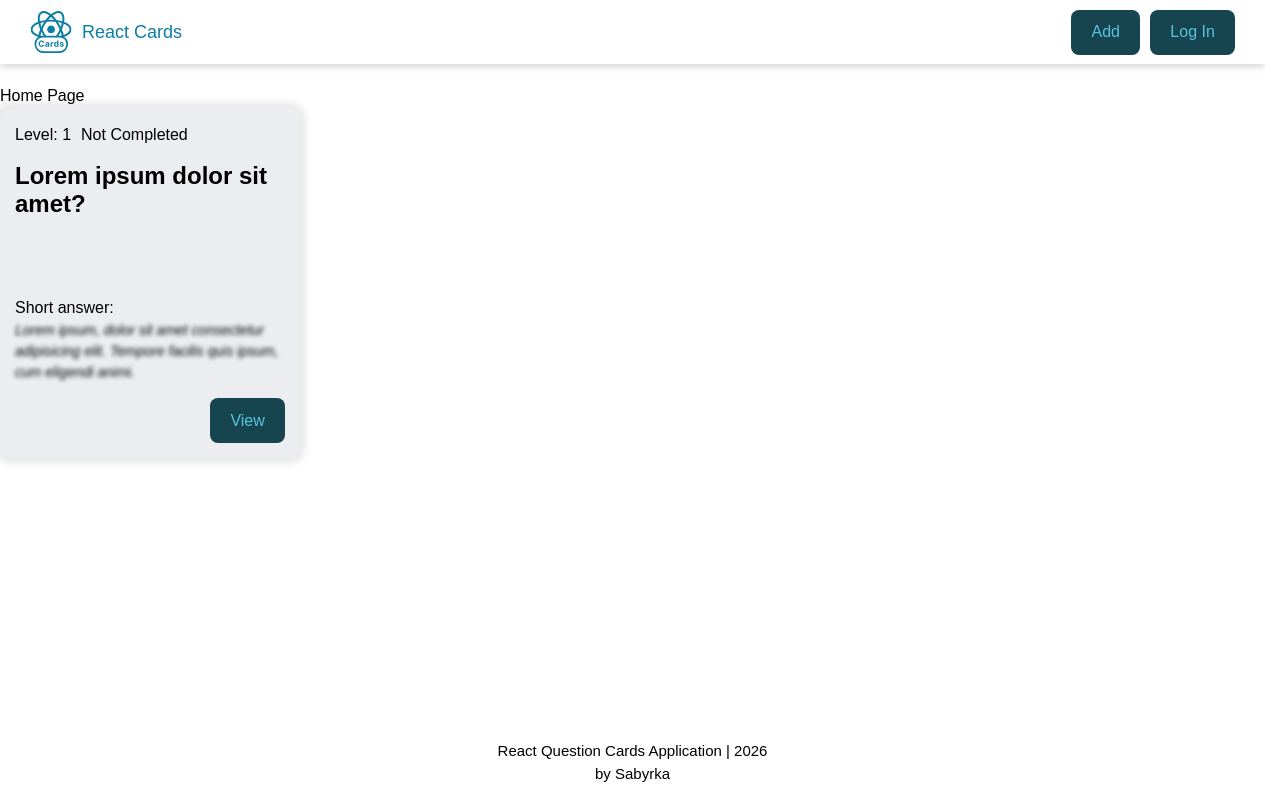
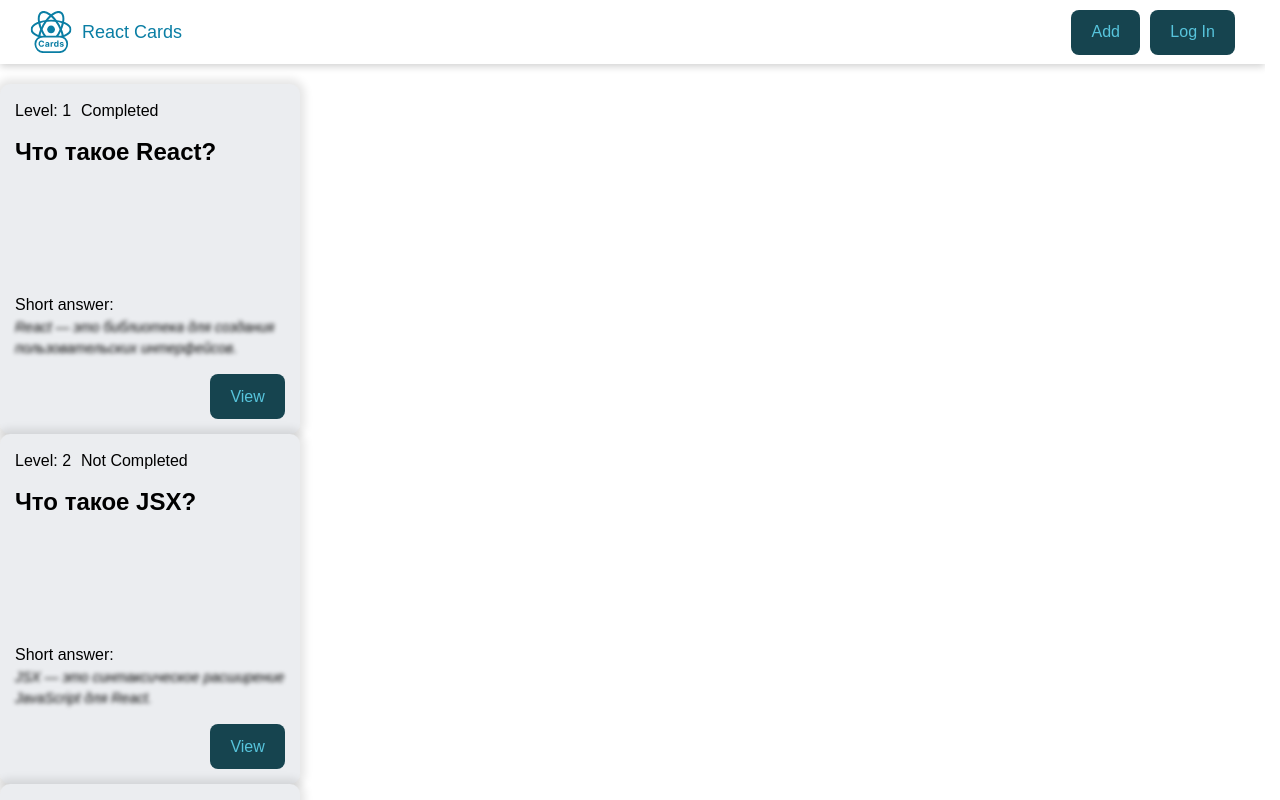
Before and after one commit to sabyrka66/react-cards, a React (Vite) app: page / in a window 1280 px wide. Built offline with nearby package versions, Linux system fonts and the light colour scheme; a web font is replaced by a local one.

Commit message:
feat: implement dynamic question card

```diff
--- a/src/App.tsx
+++ b/src/App.tsx
@@ -9,6 +9,7 @@ export const App = () => {
         <Route element={<MainLayout />}>
           <Route path="/" element={<HomePage />} />
           <Route path="/add-question" element="add question" />
+          <Route path="/question/:id" element="question page" />
         </Route>
       </Routes>
     </BrowserRouter>
--- a/src/components/QuestionCard/QuestionCard.tsx
+++ b/src/components/QuestionCard/QuestionCard.tsx
@@ -1,25 +1,43 @@
 import styles from './QuestionCard.module.css'
 import { Button } from '../Button'
+import { useNavigate } from 'react-router-dom'
 
-export const QuestionCard = () => {
+interface Props {
+  id: string
+  level: number
+  isCompleted: boolean
+  question: string
+  answer: string
+}
+
+export const QuestionCard = ({
+  id,
+  level,
+  isCompleted,
+  question,
+  answer,
+}: Props) => {
+  const navigate = useNavigate()
+
+  const handleViewCardDetails = () => {
+    void navigate(`/question/${id}`)
+  }
+
   return (
     <div className={styles.card}>
       <div className={styles.cardHeader}>
-        <span>Level: 1</span>
-        <div>Not Completed</div>
+        <span>Level: {level}</span>
+        <div>{isCompleted ? 'Completed' : 'Not Completed'}</div>
       </div>
 
-      <p className={styles.cardTitle}>Lorem ipsum dolor sit amet?</p>
+      <p className={styles.cardTitle}>{question}</p>
 
       <div className={styles.cardFooter}>
         <div>Short answer:</div>
-        <p className={styles.shortAnswer}>
-          Lorem ipsum, dolor sit amet consectetur adipisicing elit. Tempore
-          facilis quis ipsum, cum eligendi animi.
-        </p>
+        <p className={styles.shortAnswer}>{answer}</p>
       </div>
 
-      <Button>View</Button>
+      <Button onClick={handleViewCardDetails}>View</Button>
     </div>
   )
 }
--- a/src/pages/HomePage/HomePage.tsx
+++ b/src/pages/HomePage/HomePage.tsx
@@ -1,10 +1,76 @@
 import { QuestionCard } from '@/components/QuestionCard'
 
 export const HomePage = () => {
+  const questionCards = [
+    {
+      id: '1',
+      question: 'Что такое React?',
+      answer:
+        'React — это библиотека для создания пользовательских интерфейсов.',
+      description:
+        'React — это JavaScript-библиотека, разработанная Facebook, которая используется для построения UI с компонентным подходом. React позволяет вам создавать пользовательские интерфейсы из отдельных частей, называемых компонентами.',
+      resources: ['https://react.dev', 'https://react.dev/reference/react'],
+      level: 1,
+      completed: true,
+      editDate: '03.02.2025, 19:49',
+    },
+    {
+      id: '2',
+      question: 'Что такое JSX?',
+      answer: 'JSX — это синтаксическое расширение JavaScript для React.',
+      description:
+        'JSX позволяет писать HTML-подобный код в JavaScript, который затем транспилируется в вызовы `React.createElement`. Он облегчает создание и визуальное представление структуры компонентов.',
+      resources: ['https://react.dev/learn/writing-markup-with-jsx'],
+      level: 2,
+      completed: false,
+      editDate: '03.02.2025, 20:25',
+    },
+    {
+      id: '3',
+      question: 'Какой основной принцип работы React?',
+      answer: 'React использует Virtual DOM для оптимизации рендеринга.',
+      description:
+        'React поддерживает концепцию Virtual DOM — это представление реального DOM в памяти. Когда состояние компонента изменяется, React сравнивает Virtual DOM с предыдущим состоянием и обновляет только измененные элементы на странице.',
+      resources: ['https://react.dev/learn/render-and-commit'],
+      level: 2,
+      completed: false,
+      editDate: '03.02.2025, 19:01',
+    },
+    {
+      id: '4',
+      question: 'Как создать компонент в React?🍩',
+      answer: 'Компонент можно создать как функцию или класс.',
+      description:
+        'Функциональные компоненты — это функции, принимающие `props` и возвращающие JSX. Классовые компоненты — это классы, наследуемые от `React.Component`, с методом `render`.',
+      resources: ['https://react.dev/learn/your-first-component'],
+      level: 1,
+      completed: false,
+      editDate: '21.02.2025, 20:26',
+    },
+    {
+      id: '5',
+      question: 'Что такое props в React?',
+      answer: 'Props — это входные параметры компонентов.',
+      description:
+        'Props (свойства) используются для передачи данных от родительского компонента к дочернему. Они неизменяемы внутри компонента и позволяют делать компоненты более гибкими и переиспользуемыми.',
+      resources: ['https://react.dev/learn/passing-props-to-a-component'],
+      level: 1,
+      completed: false,
+    },
+  ]
+
   return (
     <div>
-      Home Page
-      <QuestionCard />
+      {questionCards.map(({ id, level, completed, question, answer }) => (
+        <QuestionCard
+          key={id}
+          id={id}
+          level={level}
+          isCompleted={completed}
+          question={question}
+          answer={answer}
+        />
+      ))}
     </div>
   )
 }
```
